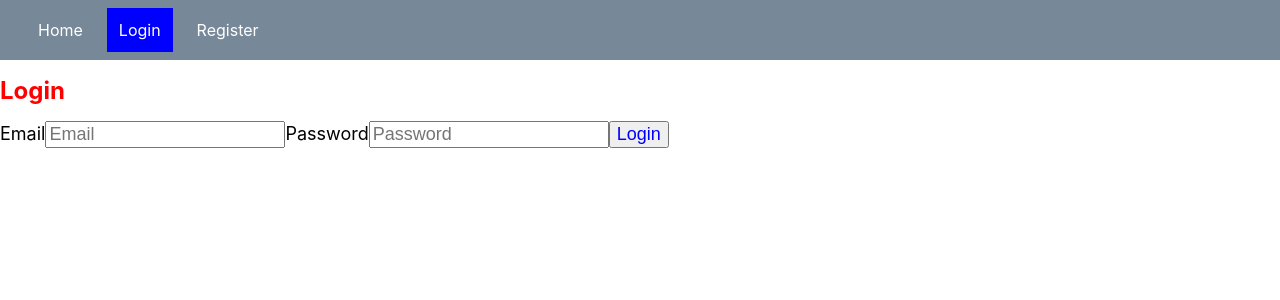
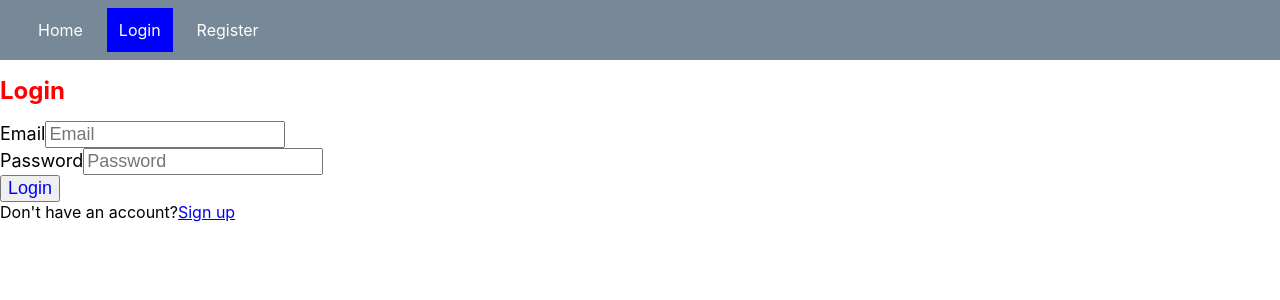
Before and after one commit to lmjcbs/designvault-frontend, a React (Create React App) app: page /login in a window 1280 px wide. Shown: the top 300 px of the page. Built offline with nearby package versions, Linux system fonts and the light colour scheme; no server answers; the HTML template or start-up script is replaced by a standard one.

Commit message:
add navigation links to form

```diff
--- a/src/components/Login/LoginForm.component.jsx
+++ b/src/components/Login/LoginForm.component.jsx
@@ -26,6 +26,7 @@ const LoginForm = ({ userLoginFetchAction }) => {
           placeholder="Email"
           {...email}
         ></Input>
+        <br />
         <Label htmlFor="password">Password</Label>
         <Input
           type="password"
@@ -33,7 +34,11 @@ const LoginForm = ({ userLoginFetchAction }) => {
           placeholder="Password"
           {...password}
         ></Input>
+        <br />
         <Input type="submit" value="Login"></Input>
+        <br />
+        <span>Don't have an account?</span>
+        <a href="/register">Sign up</a>
       </Form>
     </>
   );
```
